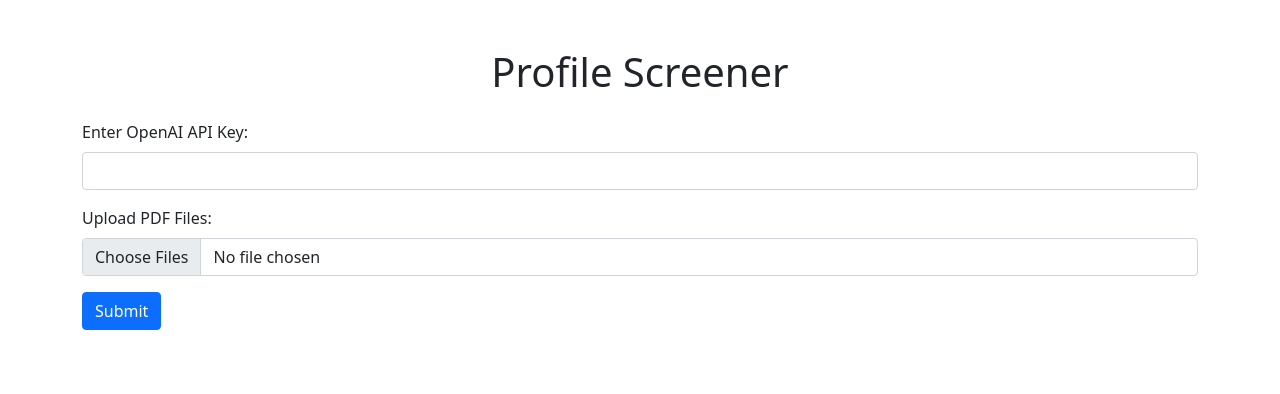
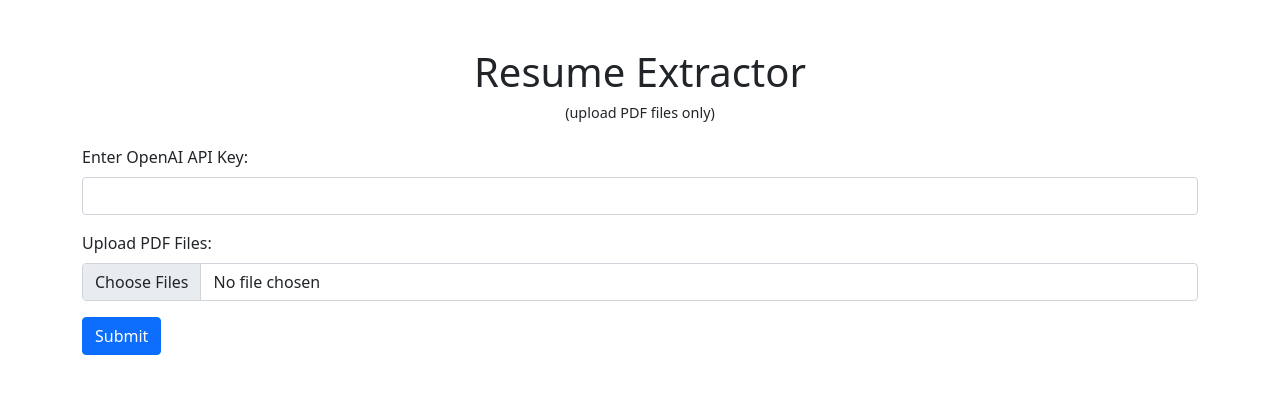
Before and after one commit to dishapathania99/ProfileScreener, a Python web app: template templates/index.html in a window 1280 px wide. Shown: the top 394 px of the page. Run offline with Jinja, Linux system fonts and the light colour scheme; the template is opened without the code that fills it, so the values that code supplies are empty; some libraries are stand-ins or nearby versions.

Commit message:
code update

```diff
--- a/templates/index.html
+++ b/templates/index.html
@@ -3,12 +3,18 @@
 <head>
     <meta charset="UTF-8">
     <meta name="viewport" content="width=device-width, initial-scale=1.0">
-    <title>PDF Extractor</title>
+    <title>Profile Scanner</title>
     <link rel="stylesheet" href="https://cdnjs.cloudflare.com/ajax/libs/bootstrap/5.1.3/css/bootstrap.min.css">
+    <style>
+        .small-text {
+            font-size: 0.9rem;
+        }
+    </style>
 </head>
 <body>
     <div class="container mt-5">
-        <h1 class="text-center">Profile Screener</h1>
+        <h1 class="text-center">Resume Extractor</h1>
+        <h5 class="text-center small-text">(upload PDF files only)</h5>
 
         <!-- Form to upload PDFs and enter API key -->
         <form method="POST" enctype="multipart/form-data" class="mt-4">
```
